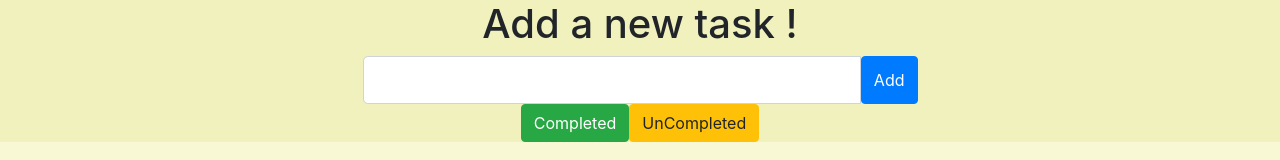
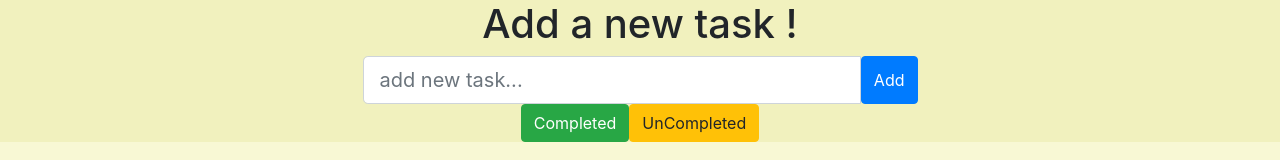
Before and after one commit to AzizBed/React-redux-master, a React (Create React App) app: page / in a window 1280 px wide. Shown: the top 160 px of the page. Built offline with nearby package versions, Linux system fonts and the light colour scheme.

Commit message:
second commit

```diff
--- a/src/Components/Addtask/Addtask.jsx
+++ b/src/Components/Addtask/Addtask.jsx
@@ -21,7 +21,7 @@ function Addtask() {
             <InputGroup
                 size="lg"
             >
-                <FormControl onChange={handleChange} value={newTask} />
+                <FormControl onChange={handleChange} value={newTask} placeholder="add new task..."  />
                 <Button type="reset" onClick={handleSubmit}>
                     Add
                 </Button>
```
